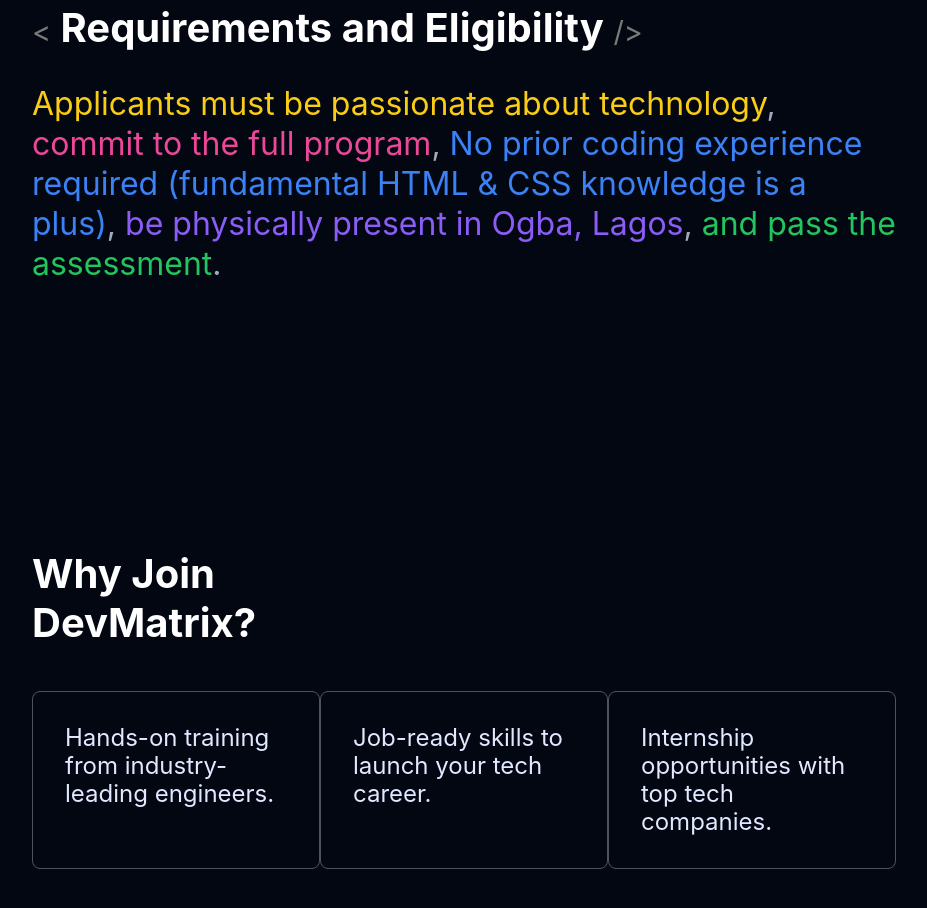
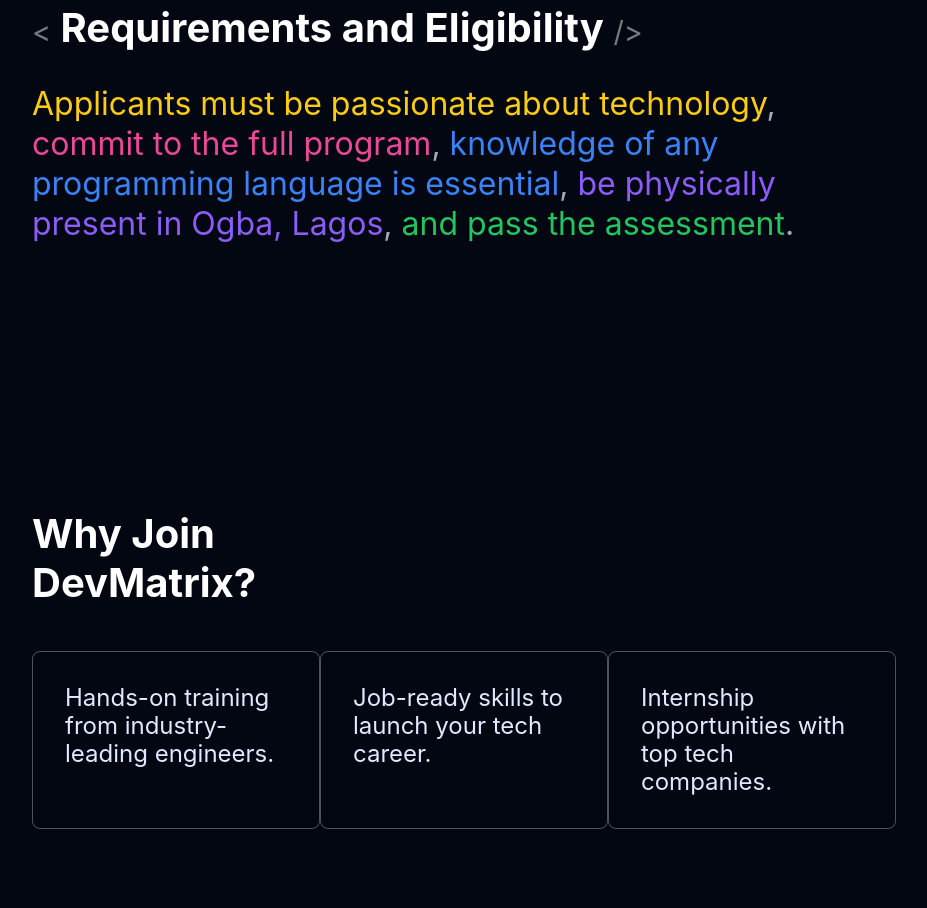
Before and after one commit to devlantern/devmatrix, a plain HTML site: page index.html in a window 1280 px wide. Shown: the part 2836-3744 px from the top of the page, without its empty margins (176-1103 px from the left). Drawn offline with Linux system fonts and the light colour scheme.

Commit message:
Edited text in Eligibility section and checked the images for see that the src is correct

```diff
--- a/index.html
+++ b/index.html
@@ -108,7 +108,7 @@
         <section id="eligibility" class="eligibility-section">
             <div class="eligibility-container">
                 <h2><span class="code-tag">&lt;</span> Requirements and Eligibility <span class="code-tag">&#47;&gt;</span></h2>
-                <p class="eligibility-content"><span class="highlight-yellow">Applicants must be passionate about technology</span>, <span class="highlight-pink">commit to the full program</span>, <span class="highlight-blue">No prior coding experience required (fundamental HTML & CSS knowledge is a plus)</span>, <span class="highlight-purple">be physically present in Ogba, Lagos</span>, <span class="highlight-green">and pass the assessment</span>.</p>
+                <p class="eligibility-content"><span class="highlight-yellow">Applicants must be passionate about technology</span>, <span class="highlight-pink">commit to the full program</span>, <span class="highlight-blue">knowledge of any programming language is essential</span>, <span class="highlight-purple">be physically present in Ogba, Lagos</span>, <span class="highlight-green">and pass the assessment</span>.</p>
             </div>
         </section>
 
```
